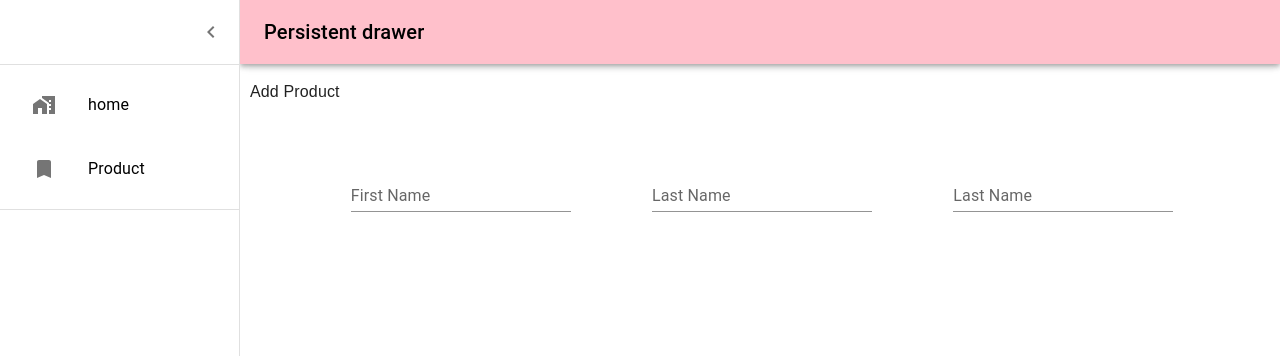
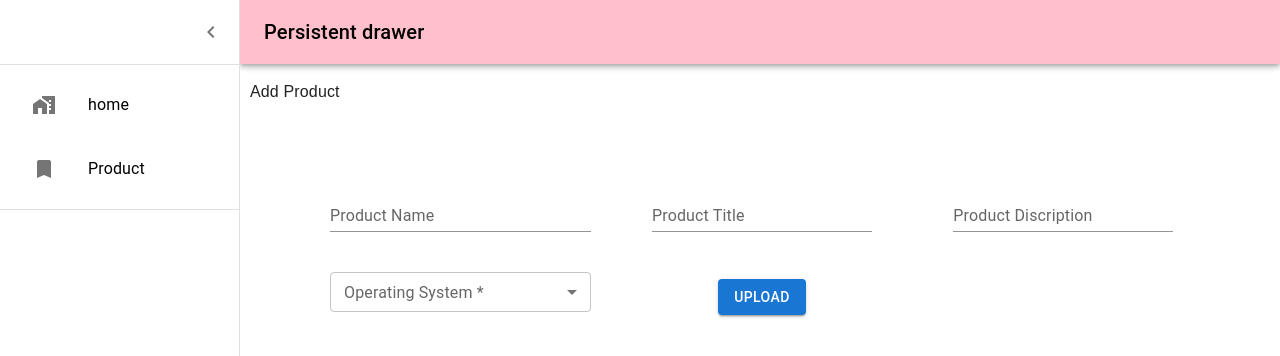
Before and after one commit to AkeySingh/e-sprintzone, a React (Create React App) app in the folder client/: page /admin/product in a window 1280 px wide. Shown: the top 356 px of the page. Built offline with nearby package versions, Linux system fonts and the light colour scheme.

Commit message:
make ui form of admin product

```diff
--- /dev/null
+++ b/client/src/Store/Reducers/adminProductReducer.js
@@ -0,0 +1,19 @@
+let initialState = {
+  productName: '',
+  productTitle: '',
+  productType: '',
+  productDiscription: '',
+  productImageUrl: '',
+}
+
+function adminProductReducer(productState = initialState, action) {
+  const { type, payload } = action
+  switch (type) {
+    case 'AD_PRODUCT_TEXT_FEILD':
+      return { ...productState, [payload.name]: payload.value }
+    default:
+      return productState
+  }
+}
+
+export default adminProductReducer
--- a/client/src/Store/Reducers/index.js
+++ b/client/src/Store/Reducers/index.js
@@ -1,8 +1,10 @@
 import { combineReducers } from 'redux'
 import cardReducer from './cards'
 import signupReducer from './signupReducer'
+import adminProductReducer from './adminProductReducer'
 
 export default combineReducers({
   card: cardReducer,
   signup: signupReducer,
+  adminProduct: adminProductReducer,
 })
--- a/client/src/admin/Products/productForm.js
+++ b/client/src/admin/Products/productForm.js
@@ -1,38 +1,98 @@
-import React, { useEffect, useState, memo } from 'react'
+import React, { useEffect, useState, memo, useLayoutEffect } from 'react'
 import { useDispatch, useSelector } from 'react-redux'
-import Box from '@mui/material/Box'
-import Modal from '@mui/material/Modal'
+import TextField from '@mui/material/TextField'
+//
+
+import InputLabel from '@mui/material/InputLabel'
+import MenuItem from '@mui/material/MenuItem'
+import FormHelperText from '@mui/material/FormHelperText'
+import FormControl from '@mui/material/FormControl'
+import Select from '@mui/material/Select'
+
 import Button from '@mui/material/Button'
-import TextField from '@mui/material/TextField'
 
 const ProductForm = (props) => {
+  const dispatch = useDispatch()
+
+  const [formData, setFormData] = useState({
+    productName: '',
+    productTitle: '',
+    productType: '',
+    productDiscription: '',
+    productImageUrl: '',
+  })
+
+  const InputChange = (e) => {
+    const { name, value } = e.target
+
+    setFormData({
+      ...formData,
+      [name]: value,
+    })
+  }
+
+  useLayoutEffect(() => {})
+
   return (
     <div className='form_container'>
       <div className='flext-box'>
+        <div className='flex-box-item'>
           <TextField
-          // onChange={(e) => InputChange(e)}
-          // value={formData.firstName}
+            onChange={(e) => InputChange(e)}
+            fullWidth
             name='productName'
             id='standard-basic'
-          label='First Name'
+            label='Product Name'
             variant='standard'
           />
+        </div>
+
+        <div className='flex-box-item'>
+          {' '}
           <TextField
-          // onChange={(e) => InputChange(e)}
+            onChange={(e) => InputChange(e)}
             // value={formData.lastName}
-          name=''
+            name='productTitle'
+            id='standardN-basic'
+            label='Product Title'
+            variant='standard'
+          />{' '}
+        </div>
+        <div className='flex-box-item'>
+          <TextField
+            onChange={(e) => InputChange(e)}
+            // value={formData.lastName}
+            name='productDiscription'
             id='standard-basic'
-          label='Last Name'
+            label='Product Discription'
             variant='standard'
           />
+        </div>
+        <div className='flex-box-item'>
           <TextField
-          // onChange={(e) => InputChange(e)}
-          // value={formData.lastName}
-          name='lastName'
-          id='standard-basic'
-          label='Last Name'
-          variant='standard'
-        />
+            className='select_textarea'
+            select
+            label='Operating System *'
+            size='small'
+            fullWidth
+            name='operatingSys'
+          >
+            <MenuItem value=''>Select</MenuItem>
+
+            <MenuItem value=''>
+              <em>None</em>
+            </MenuItem>
+            <MenuItem value={10}>Ten</MenuItem>
+            <MenuItem value={20}>Twenty</MenuItem>
+            <MenuItem value={30}>Thirty</MenuItem>
+          </TextField>
+        </div>
+        <div className='flex-box-item'>
+          <Button variant='contained' component='label'>
+            Upload
+            <input hidden accept='image/*' multiple type='file' />
+          </Button>
+        </div>
       </div>
     </div>
   )
--- a/client/src/components/Authentication/auth.page.css
+++ b/client/src/components/Authentication/auth.page.css
@@ -1,7 +1,17 @@
 .flext-box {
-  display: flex;
-  justify-content: space-around;
+  display: grid;
+  grid-template-columns: auto auto auto;
   padding: 10px;
+}
+
+.flex-box-item {
+  padding: 20px 20px;
+  font-size: 30px;
+  text-align: center;
+}
+
+.select_textarea {
+  text-align: start;
 }
 
 .signup_button_box {
```
Also changed, not shown: client/src/Store/Actions/index.js (deleted, +0 -11 lines), client/src/Store/Actions/adminProductAction.js (added). Lines whose indentation alone changed are shown as unchanged.
